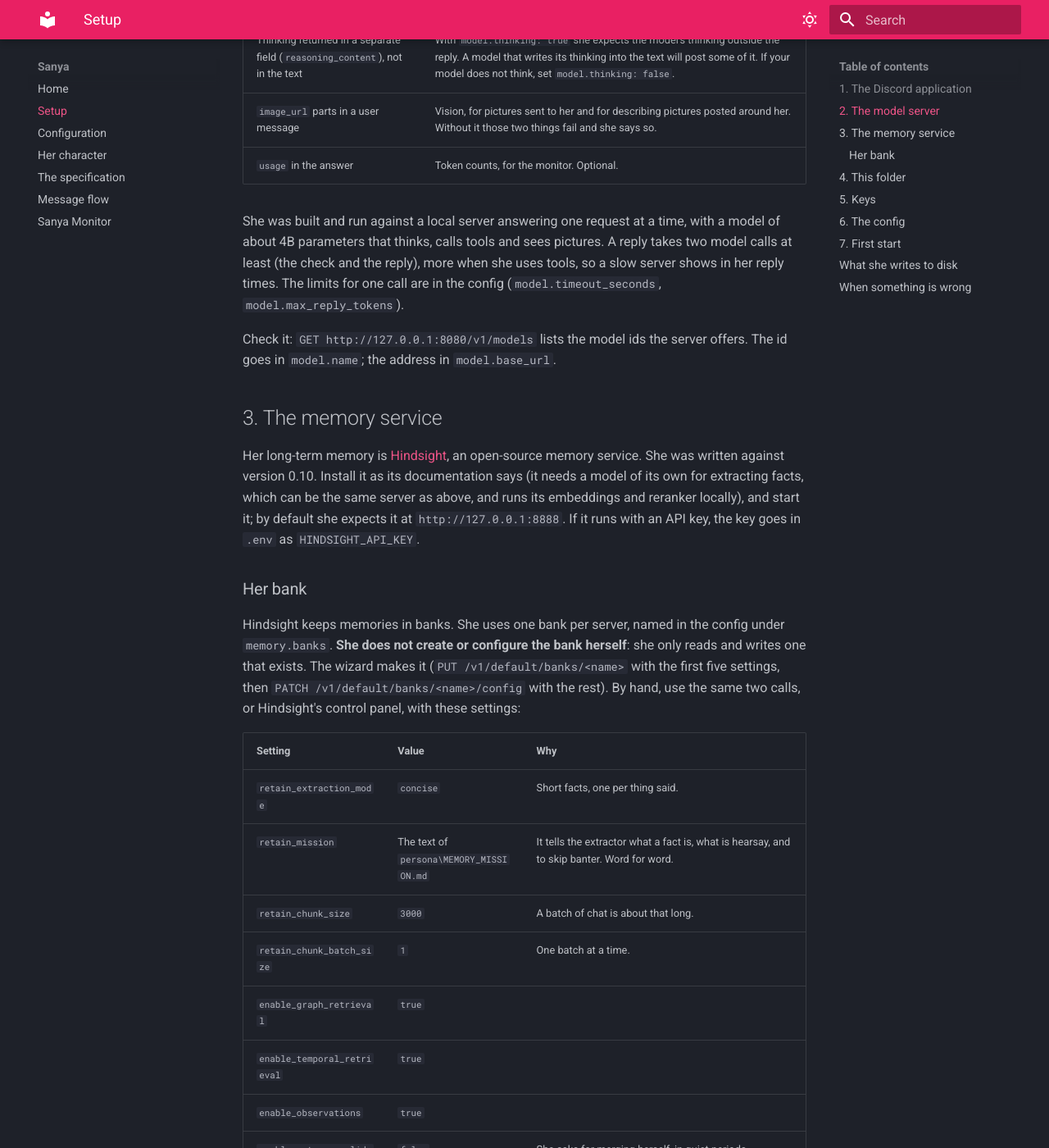
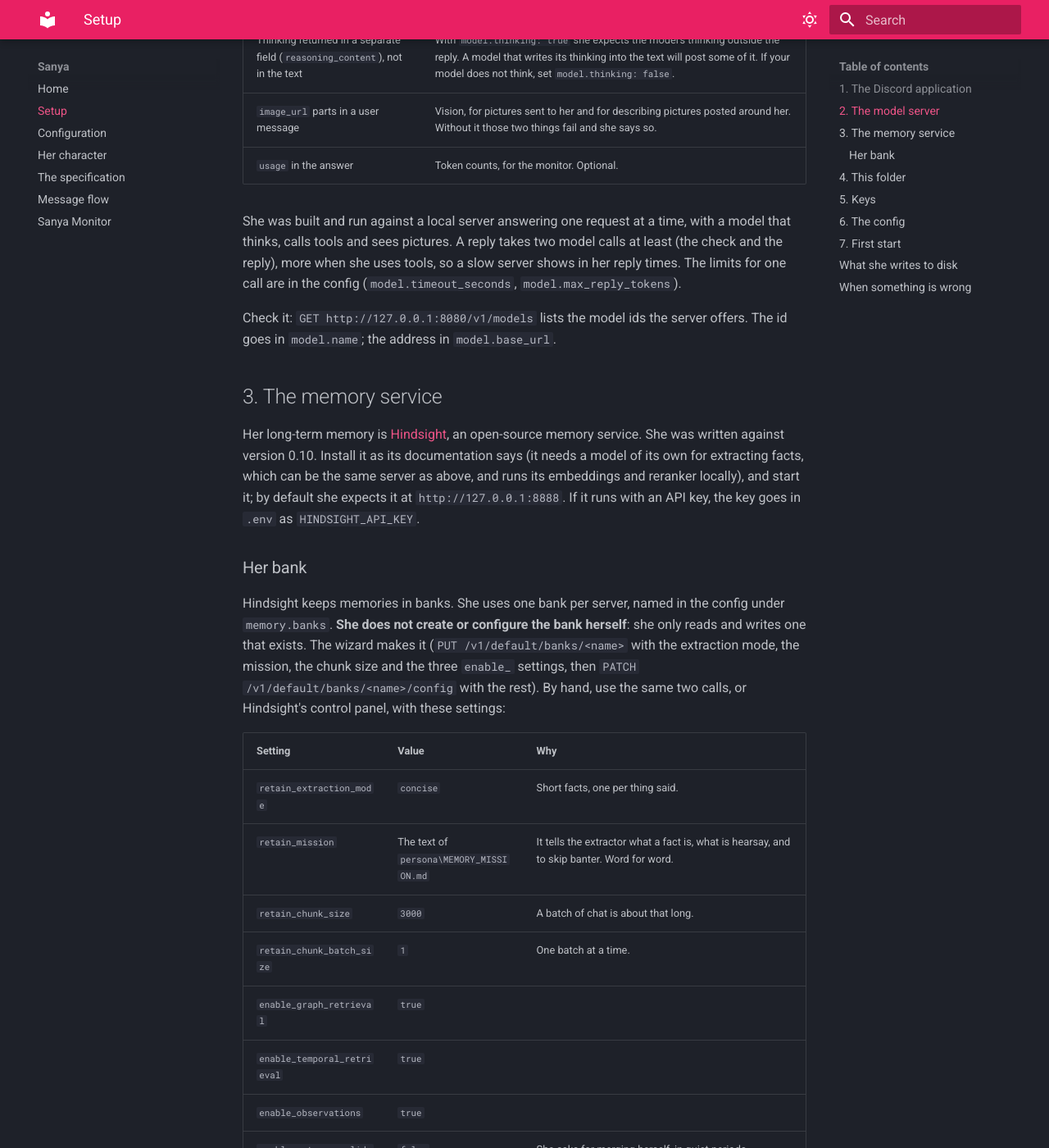
Before and after one commit to cadexn/sanya, an MkDocs documentation site: the page built from docs/SETUP.md, in a window 1280 px wide and 1400 px high, scrolled down 1511 px. Shown: the whole window at 82% size. Built offline with MkDocs 1.6.1 and Material for MkDocs 9.7.7, drawn with Linux system fonts in a browser that asks for light colours.

Commit message:
Three corrections from the audit
The setup guide no longer states a size for the model she was run with, and says
exactly which bank settings the wizard sends in each of its two calls. The README
says that the pages and images she is asked to fetch leave the PC too, not only her
searches.

```diff
--- a/docs/SETUP.md
+++ b/docs/SETUP.md
@@ -51,10 +51,9 @@ She talks to an OpenAI-compatible chat completions endpoint and nothing else. Wh
 | `image_url` parts in a user message | Vision, for pictures sent to her and for describing pictures posted around her. Without it those two things fail and she says so. |
 | `usage` in the answer | Token counts, for the monitor. Optional. |
 
-She was built and run against a local server answering one request at a time, with a model of
-about 4B parameters that thinks, calls tools and sees pictures. A reply takes two model calls at
-least (the check and the reply), more when she uses tools, so a slow server shows in her reply
-times. The limits for one call are in the config (`model.timeout_seconds`, `model.max_reply_tokens`).
+She was built and run against a local server answering one request at a time, with a model that
+thinks, calls tools and sees pictures. A reply takes two model calls at least (the check and the
+reply), more when she uses tools, so a slow server shows in her reply times. The limits for one call are in the config (`model.timeout_seconds`, `model.max_reply_tokens`).
 
 Check it: `GET http://127.0.0.1:8080/v1/models` lists the model ids the server offers. The id
 goes in `model.name`; the address in `model.base_url`.
@@ -71,9 +70,10 @@ embeddings and reranker locally), and start it; by default she expects it at
 
 Hindsight keeps memories in banks. She uses one bank per server, named in the config under
 `memory.banks`. **She does not create or configure the bank herself**: she only reads and writes
-one that exists. The wizard makes it (`PUT /v1/default/banks/<name>` with the first five
-settings, then `PATCH /v1/default/banks/<name>/config` with the rest). By hand, use the same two
-calls, or Hindsight's control panel, with these settings:
+one that exists. The wizard makes it (`PUT /v1/default/banks/<name>` with the extraction mode,
+the mission, the chunk size and the three `enable_` settings, then
+`PATCH /v1/default/banks/<name>/config` with the rest). By hand, use the same two calls, or
+Hindsight's control panel, with these settings:
 
 | Setting | Value | Why |
 |---|---|---|
```
Also changed, not shown: README.md (+2 -1 lines).
